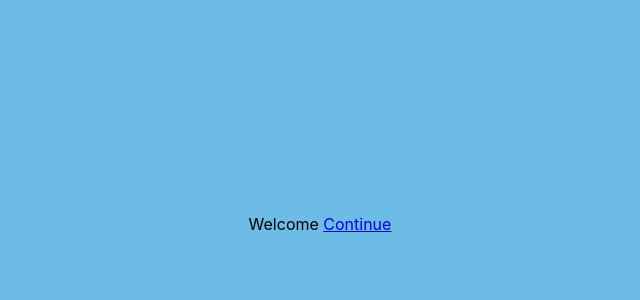
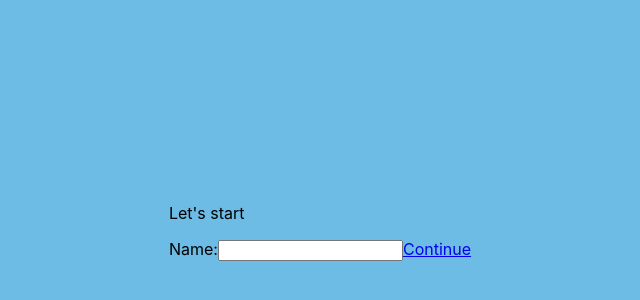
Before and after one commit to dar-g/react-water-tracker, a React (Create React App) app: page / in a window 1280 px wide. Shown: the part 176-476 px from the top of the page, without its empty margins (320-960 px from the left). Built offline with nearby package versions, Linux system fonts and the light colour scheme.

Commit message:
start page

```diff
--- a/package.json
+++ b/package.json
@@ -35,5 +35,8 @@
       "last 1 firefox version",
       "last 1 safari version"
     ]
+  },
+  "devDependencies": {
+    "eslint-plugin-react-hooks": "^4.2.0"
   }
 }
--- a/src/App.js
+++ b/src/App.js
@@ -1,22 +1,66 @@
 import './App.css';
-import WelcomeScreen from "./containers/WelcomeScreen";
-import StartScreen from "./containers/StartScreen";
+import MainPage from "./containers/MainPage/MainPage";
+import StartPage from "./containers/StartPage/StartPage";
 import {
     BrowserRouter as Router,
     Switch,
     Route
 } from "react-router-dom";
+import {useState, useEffect} from "react";
 
 function App() {
-  return (
+    const [isUserRegistered, setIsUserRegistered] = useState(false);
+    const [name, setName] = useState('');
+    const [age, setAge] = useState(0);
+    const [weight, setWeight] = useState('');
+    const [sex, setSex] = useState('');
+
+    useEffect(() => {
+        const user = localStorage.getItem('user');
+
+        if(user) {
+            setIsUserRegistered(true);
+            setName(user.name);
+            setAge(user.age);
+            setWeight(user.weight);
+            setSex(user.sex);
+        }
+    }, []);
+
+    const getUserProperty = (key) => {
+        switch (key) {
+            case 'name':
+                return name;
+            case 'age':
+                return age;
+            case 'weight':
+                return weight;
+            case 'sex':
+                return sex;
+        }
+    };
+
+    const setUserProperty = (key, value) => {
+        switch (key) {
+            case 'name': setName(value);
+            break;
+            case 'age':  setAge(value);
+            break;
+            case 'weight': setWeight(value);
+            break;
+            case 'sex': setSex(value);
+        }
+    }
+
+
+    return (
     <div className="App">
        <Router>
            <Switch>
-               <Route path="/start">
-                   <StartScreen />
-               </Route>
                <Route path="/">
-                   <WelcomeScreen userName={''} />
+                   {isUserRegistered ?
+                       <MainPage /> :
+                       <StartPage setUserProperty={setUserProperty} getUserProperty={getUserProperty} />}
                </Route>
            </Switch>
        </Router>
--- /dev/null
+++ b/src/containers/MainPage/MainPage.jsx
@@ -0,0 +1,7 @@
+function MainPage() {
+    return (
+        <div>We are here when user logged in</div>
+    );
+}
+
+export default MainPage;
--- /dev/null
+++ b/src/containers/StartPage/StartPage.jsx
@@ -0,0 +1,84 @@
+import {Link, Route, Switch} from "react-router-dom";
+import MainPage from "../MainPage/MainPage";
+
+function NameForm(props) {
+    const onClickHandler = () => {
+        console.log('Name form onClickHandler');
+        props.setName('Dasha')
+    };
+
+    return (
+        <div className="start-screen">
+            <p>Let's start</p>
+
+            <label htmlFor="">
+                Name:
+                <input type="text"/>
+            </label>
+
+            {/*<button onClick={onClickHandler}>Continue</button>*/}
+            <Link to="/welcome" onClick={onClickHandler}>Continue</Link>
+        </div>
+    );
+}
+
+function Welcome(props) {
+    return (
+        <div className="start-screen">
+            <p>Welcome {props.getName()}</p>
+        </div>
+    );
+}
+
+function UserParams() {
+    return (
+        <div className="start-screen">
+
+            <label htmlFor="">
+                Age:
+                <input type="text"/>
+            </label>
+
+            <label htmlFor="">
+                Weight:
+                <input type="text"/>
+            </label>
+
+            <label htmlFor="">
+                Sex:
+                <input type="text"/>
+            </label>
+
+            <button>Save</button>
+        </div>
+    );
+}
+
+/*
+const props = {
+    setUserProperty: setUserProperty,
+    getUserProperty: getUserProperty
+}
+*/
+function StartPage({
+    setUserProperty,
+   getUserProperty
+}) {
+    const setName = (value) => setUserProperty('name', value);
+    const getName = () => getUserProperty('name');
+
+    return (
+        <div className="start-screen">
+            <Switch>
+                <Route exact path="/">
+                    <NameForm setName={setName} />
+                </Route>
+                <Route exact path="/welcome">
+                    <Welcome getName={getName} />
+                </Route>
+            </Switch>
+        </div>
+    );
+}
+
+export default StartPage;
--- a/src/containers/StartScreen.jsx
+++ /dev/null
@@ -1,16 +0,0 @@
-function StartScreen() {
-    return (
-        <div className="start-screen">
-            <p>Let's start</p>
-
-            <form action="" className="form-name">
-                <label htmlFor="user-name">Enter your name:</label>
-                <input type="text" name="user-name" className="input-name" />
-
-                <input type="submit" value="Save" />
-            </form>
-        </div>
-    );
-}
-
-export default StartScreen;
--- a/src/containers/WelcomeScreen.jsx
+++ /dev/null
@@ -1,15 +0,0 @@
-import {Link} from "react-router-dom";
-
-function WelcomeScreen(props) {
-    const userName = props.userName;
-
-    return (
-        <div className="welcome-card">
-            Welcome {userName}
-
-            <Link to="/start">Continue</Link>
-        </div>
-    );
-}
-
-export default WelcomeScreen;
--- a/src/services/UserService.jsx
+++ b/src/services/UserService.js
@@ -1,6 +1,10 @@
-function UserService(userName) {
+import {useState} from 'react';
+
+function UserService() {
 //    set/get user name
 //    save data in localStorage, check localStorage on page reload
+    const [name, setName] = useState('User');
+
 }
 
 export default UserService;
```
